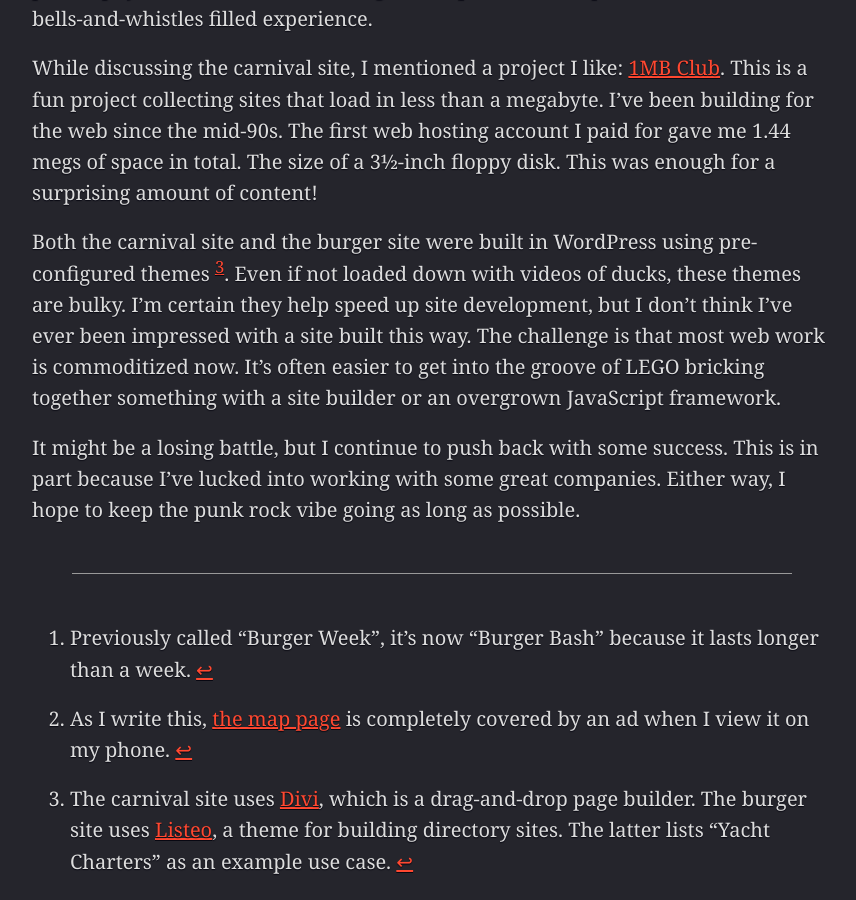
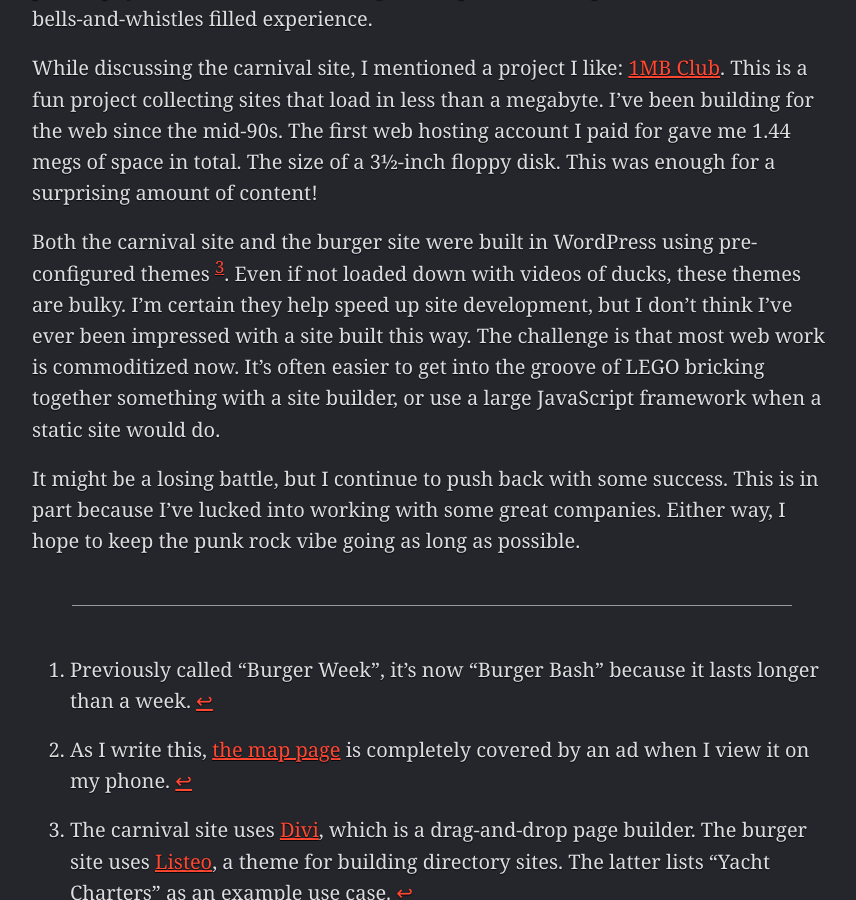
Before and after one commit to gavinanderegg/gavinanderegg.github.io, a Jekyll site: the page built from _posts/2023-10-22-20-megabytes-of-floating-ducks.md, in a window 1280 px wide and 900 px high, scrolled down 862 px. Shown: the whole window, without its empty margins (208-1064 px from the left). Built offline with Jekyll 4.4.1, drawn with Linux system fonts in a browser that asks for light colours.

Commit message:
Not all JavaScript Frameworks

```diff
--- a/_posts/2023-10-22-20-megabytes-of-floating-ducks.md
+++ b/_posts/2023-10-22-20-megabytes-of-floating-ducks.md
@@ -15,7 +15,7 @@ Seeing this site reminded me of another example: [the Halifax Burger Bash websit
 
 While discussing the carnival site, I mentioned a project I like: [1MB Club](https://1mb.club). This is a fun project collecting sites that load in less than a megabyte. I've been building for the web since the mid-90s. The first web hosting account I paid for gave me 1.44 megs of space in total. The size of a 3½-inch floppy disk. This was enough for a surprising amount of content!
 
-Both the carnival site and the burger site were built in WordPress using pre-configured themes [^3]. Even if not loaded down with videos of ducks, these themes are bulky. I'm certain they help speed up site development, but I don't think I've ever been impressed with a site built this way. The challenge is that most web work is commoditized now. It's often easier to get into the groove of LEGO bricking together something with a site builder or an overgrown JavaScript framework.
+Both the carnival site and the burger site were built in WordPress using pre-configured themes [^3]. Even if not loaded down with videos of ducks, these themes are bulky. I'm certain they help speed up site development, but I don't think I've ever been impressed with a site built this way. The challenge is that most web work is commoditized now. It's often easier to get into the groove of LEGO bricking together something with a site builder, or use a large JavaScript framework when a static site would do.
 
 It might be a losing battle, but I continue to push back with some success. This is in part because I've lucked into working with some great companies. Either way, I hope to keep the punk rock vibe going as long as possible.
 
```
